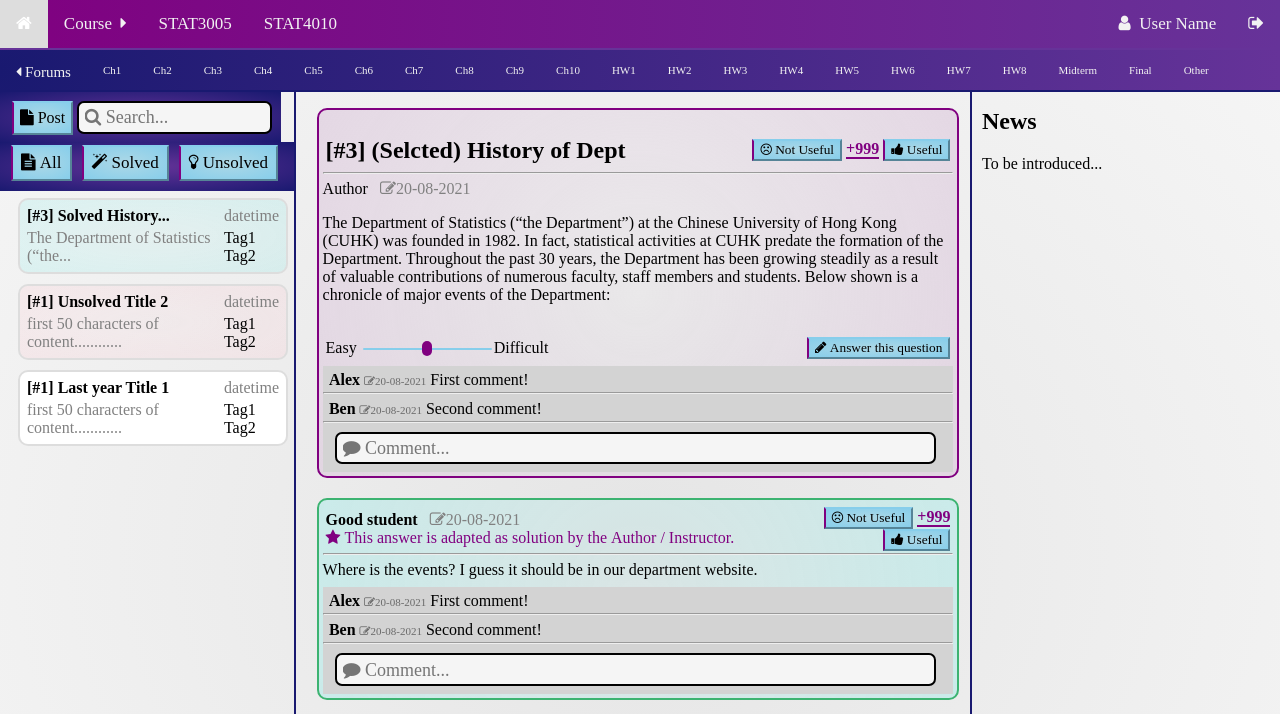
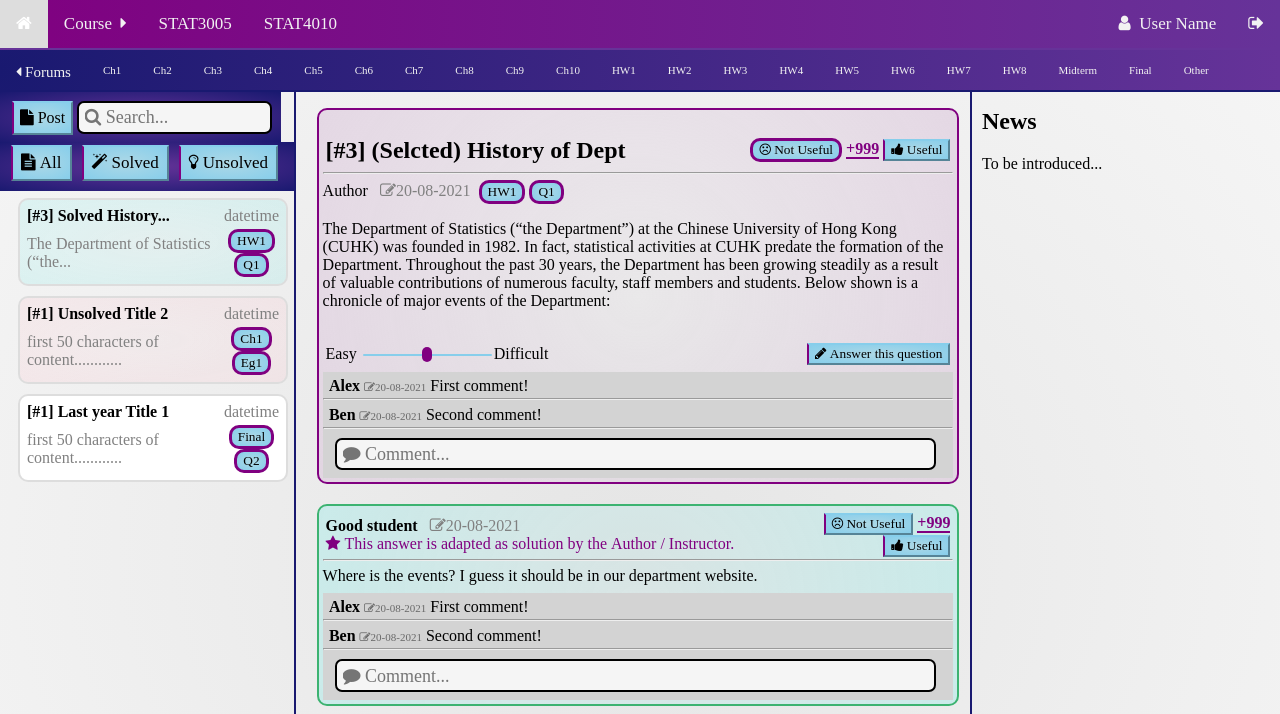
Before and after one commit to benckp/benckp.github.io, a PHP site: page / in a window 1280 px wide. Shown: the top 714 px of the page. Run offline with PHP 8.4, Linux system fonts and the light colour scheme.

Commit message:
Second Commit :)

```diff
--- a/index.html
+++ b/index.html
@@ -62,7 +62,7 @@
                     </tr>
                     <tr>
                         <td style="color:grey">The Department of Statistics (“the...</td>
-                        <td>Tag1 <br> Tag2</td>
+                        <td style="text-align: center"><button class="tag" style="font-family:FontAwesome;">HW1</button> <br> <button class="tag"  style="font-family:FontAwesome;">Q1</button></td>
                     </tr>
                 </table>
                 <table class="post unsolved" tabindex="1">
@@ -72,7 +72,7 @@
                     </tr>
                     <tr>
                         <td style="color:grey">first 50 characters of content............</td>
-                        <td>Tag1 <br> Tag2</td>
+                        <td style="text-align: center"><button class="tag" style="font-family:FontAwesome;">Ch1</button> <br> <button class="tag"  style="font-family:FontAwesome;">Eg1</button></td>
                     </tr>
                 </table>
                 <table class="post past" tabindex="1">
@@ -82,7 +82,7 @@
                     </tr>
                     <tr>
                         <td style="color:grey">first 50 characters of content............</td>
-                        <td>Tag1 <br> Tag2</td>
+                        <td style="text-align: center"><button class="tag" style="font-family:FontAwesome;">Final</button> <br> <button class="tag"  style="font-family:FontAwesome;">Q2</button></td>
                     </tr>
                 </table>
             </div>
@@ -96,11 +96,11 @@
                     <table style="width: 100%">
                         <tr>
                             <td><h2>[#3] (Selcted) History of Dept</h2></td>
-                            <td style="text-align: right;"><button style="font-family:FontAwesome;">&#xf119 Not Useful</button> <b style="color:purple; border-bottom: 2px solid purple;">+999</b> <button style="font-family:FontAwesome;"> &#xf164 Useful</button></td>
+                            <td style="text-align: right;"><button class="tag"  style="font-family:FontAwesome;">&#xf119 Not Useful</button> <b style="color:purple; border-bottom: 2px solid purple;">+999</b> <button style="font-family:FontAwesome;"> &#xf164 Useful</button></td>
                         </tr>
                     </table>
                     <hr class="dashed" style="margin-top: -15px; margin-bottom: -10px"></h2>
-                    <p>Author&nbsp&nbsp <i  style="color:grey" class="fa 	fa fa-edit">20-08-2021</i>  </p>
+                    <p>Author&nbsp&nbsp <i  style="color:grey" class="fa 	fa fa-edit">20-08-2021</i>&nbsp&nbsp<button class='tag' style="font-family:FontAwesome;">HW1</button> <button class="tag"  style="font-family:FontAwesome;">Q1</button>  </p>
                     <p>The Department of Statistics (“the Department”) at the Chinese University of Hong Kong (CUHK) was founded in 1982. In fact, statistical activities at CUHK predate the formation of the Department. Throughout the past 30 years, the Department has been growing steadily as a result of valuable contributions of numerous faculty, staff members and students. Below shown is a chronicle of major events of the Department:</p>
 
                     <table style="width: 100%; margin-top: 30px">
--- a/style.css
+++ b/style.css
@@ -45,6 +45,11 @@ button {
     border-left: 2px solid purple;
     outline: none;
     cursor: pointer;
+}
+
+.tag{
+    border-radius: 10px;
+    border: 3px solid purple;
 }
 
 button:hover, button:focus{
```
